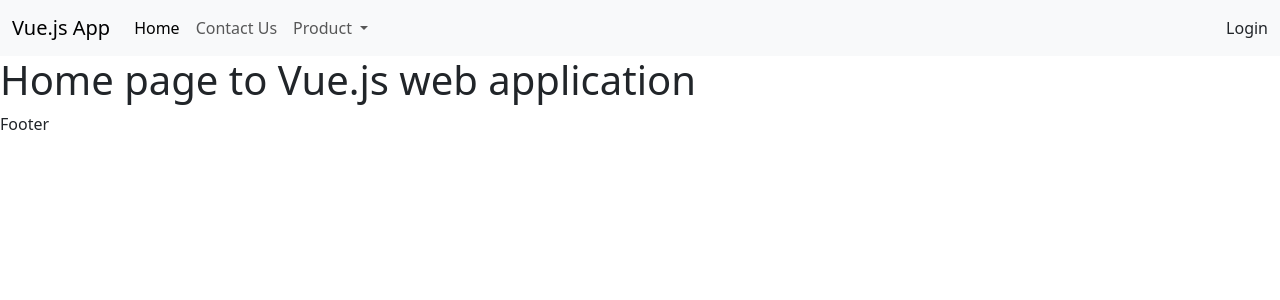
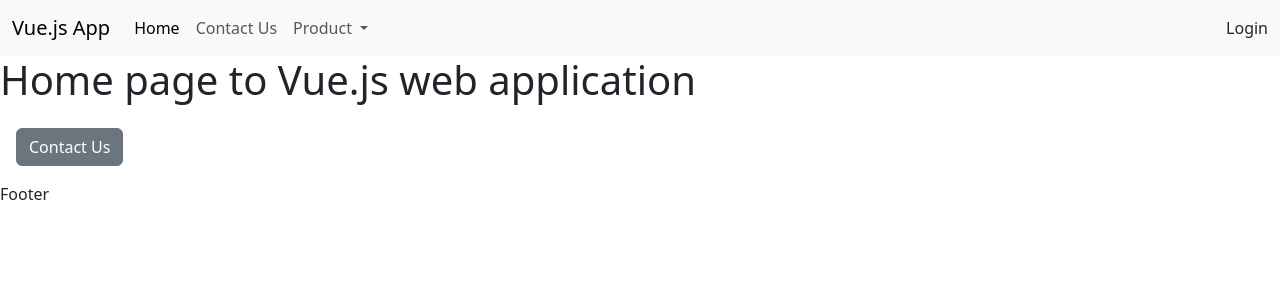
Before and after one commit to PdskDev/vuejs-mastering-from-scratch, a Vue app: page / in a window 1280 px wide. Shown: the top 300 px of the page. Built offline with nearby package versions, Linux system fonts and the light colour scheme.

Commit message:
refacto routes #4: page not found + router navigation in code + router back

```diff
--- a/src/Router/routers.js
+++ b/src/Router/routers.js
@@ -3,6 +3,7 @@ import { createRouter, createWebHistory } from 'vue-router'
 import ContactPage from '@/components/Home/ContactPage.vue'
 import HomePage from '@/components/Home/HomePage.vue'
 import LoginPage from '@/components/Home/LoginPage.vue'
+import NotFound from '@/components/Layout/NotFound.vue'
 import ProductDetail from '@/components/Product/ProductDetail.vue'
 import ProductList from '@/components/Product/ProductList.vue'
 
@@ -43,6 +44,7 @@ const router = createRouter({
       component: LoginPage,
       name: 'login',
     },
+    { path: '/:catchAll(.*)', component: NotFound, name: 'notFound' },
   ],
 })
 
--- a/src/components/Home/HomePage.vue
+++ b/src/components/Home/HomePage.vue
@@ -1,5 +1,16 @@
 <template>
   <div>
     <h1>Home page to Vue.js web application</h1>
+    <button @click="goToContact" class="btn btn-secondary m-3">Contact Us</button>
   </div>
 </template>
+<script setup>
+import { useRouter } from 'vue-router'
+
+const router = useRouter()
+
+function goToContact() {
+  //router.push("/contact");
+  router.push({ name: 'contact' })
+}
+</script>
--- /dev/null
+++ b/src/components/Layout/NoAccess.vue
@@ -0,0 +1,5 @@
+<template>
+  <div>
+    <h1>You are not allowed to access this page</h1>
+  </div>
+</template>
--- /dev/null
+++ b/src/components/Layout/NotFound.vue
@@ -0,0 +1,5 @@
+<template>
+  <div>
+    <h1>Oops! Requested page not found</h1>
+  </div>
+</template>
--- a/src/components/Product/ProductDetail.vue
+++ b/src/components/Product/ProductDetail.vue
@@ -7,6 +7,8 @@
     <div v-else>No product Id in parameter</div>
     <div v-if="categoryId">
       <p>Category ID: {{ categoryId }}</p>
+      <!--<button class="btn btn-secondary" @click="$router.back()">Back</button>-->
+      <button class="btn btn-secondary" @click="$router.go(-1)">Back</button>
     </div>
   </div>
 </template>
```
